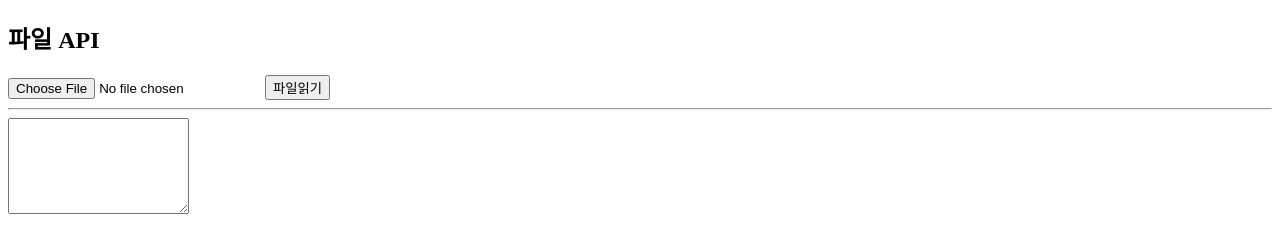
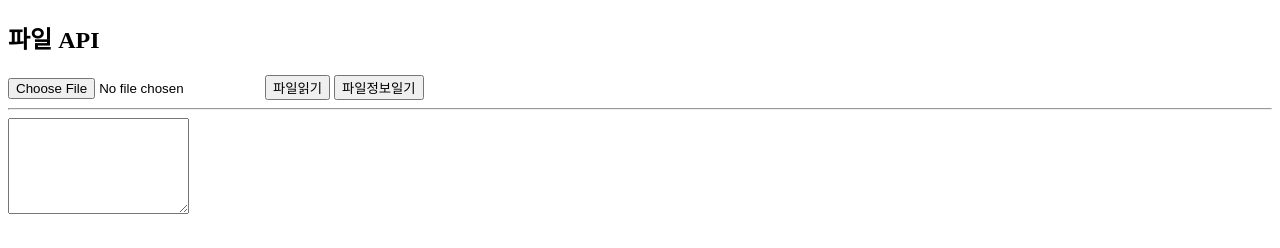
Before and after one commit to changsik-28/Javascript, a plain HTML site: page 0526_4.html in a window 1280 px wide. Drawn offline with Linux system fonts and the light colour scheme.

Commit message:
파일 정보 읽기 추가

```diff
--- a/0526_4.html
+++ b/0526_4.html
@@ -25,6 +25,7 @@
     <h2>파일 API</h2>
     <input type="file" id="input" name="input">
     <button id="readfile" onclick="readFile()">파일읽기</button>
+    <button id="readfile" onclick="readFile2()">파일정보일기</button>
     <hr>
     <textarea id="result" rows="6" cole="60"></textarea>
 
--- a/js/0526_4_main.js
+++ b/js/0526_4_main.js
@@ -48,3 +48,16 @@ reader.onload=function(){
   document.getElementById('result').value =reader.result;
 }
 }
+
+function readFile2(){
+  var files=document.getElementById('input').files;
+
+  output='';
+  for(var i=0,f; f=files[i];i++){
+    output += f.name+'\n';
+    output += f.type+'\n';
+    output += f.size+'bytes\n';
+    output += f.lastModifiedDate+'\n';
+  }
+  document.getElementById('result').value=output;
+}
```
